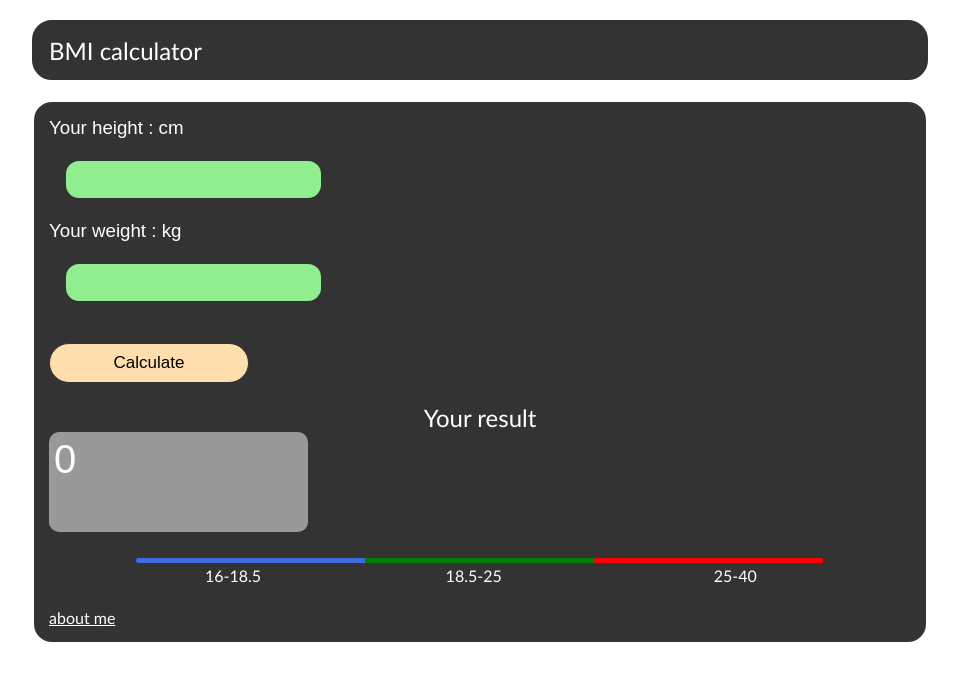
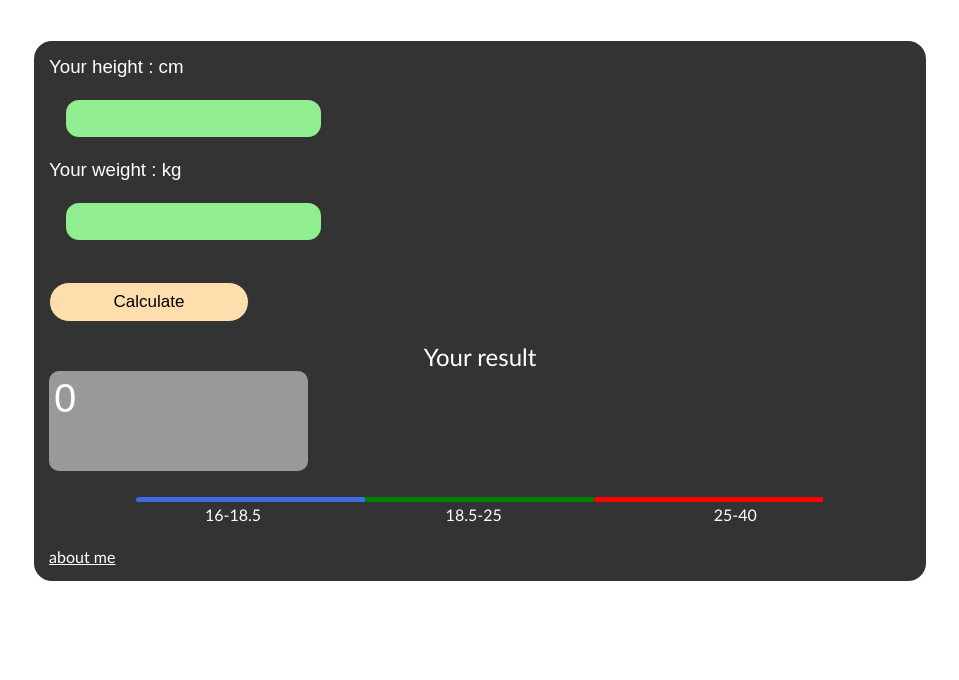
Before and after one commit to Developer-Mominov/bmi, a plain HTML site: page index.html in a window 1280 px wide. Shown: the whole page, without its empty margins (160-1119 px from the left). Drawn offline with nearby package versions, Linux system fonts and the light colour scheme.

Commit message:
Update index.html

```diff
--- a/index.html
+++ b/index.html
@@ -20,20 +20,7 @@
     body{
         background: #fff;
     }
-    nav{
 
-        width: 70%;
-        margin: 20px  auto;
-        height: 60px;
-        display: flex;
-        align-items: center;
-        padding: 0px 15px;
-        border:2px solid #333;
-        /* background: rgba(0, 0, 0, 0.3);
-        backdrop-filter: 50px;*/
-        border-radius: 20px;
-        background: #333;
-      }
       .div{
           width: 70%;
 
@@ -144,6 +131,7 @@
     }
     .load{
         display: flex;
+        flex-direction: column;
         justify-content: center;
         width: 100%;
         height: 100vh;
@@ -152,7 +140,11 @@
         color:#fff;
         font-family: monospace;
     }
-
+   .load h3{
+       font-family: sans-serif;
+       color: indianred;
+       font-weight: 400;
+   }
     body{
         width: 100%;
         height: 100%;
@@ -210,7 +202,10 @@
 
     <div class="load">
         <h2>HMT team's product </h2>
+        <br>
+        <h3>BMI calculator</h3>
     </div>
+
     <div class="bmi">
 
         <nav><h2>BMI calculator</h2></nav>
@@ -267,7 +262,7 @@
                 $(".load").hide(1000);
                 $("body").css("overflow","auto");
 
-            }, 1500);
+            }, 1650);
 
 
             setTimeout(() =>
@@ -275,7 +270,7 @@
 
                 $(".bmi").show(1000);
 
-            }, 1600);
+            }, 1750);
 
         }
 
```
